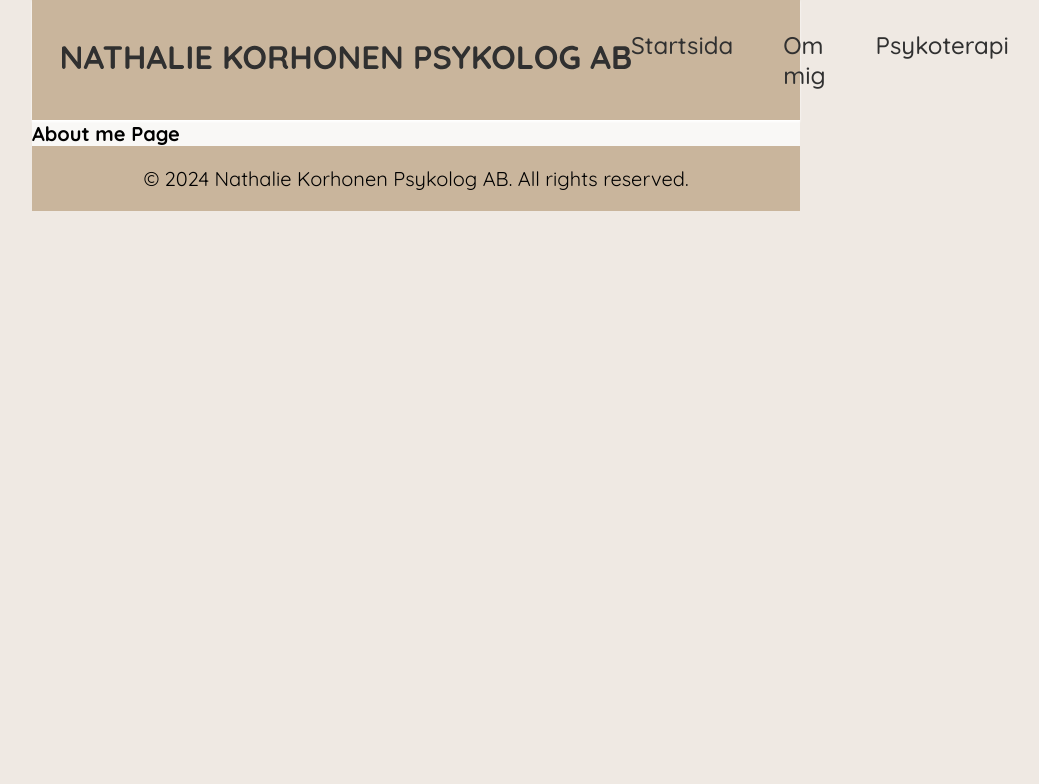
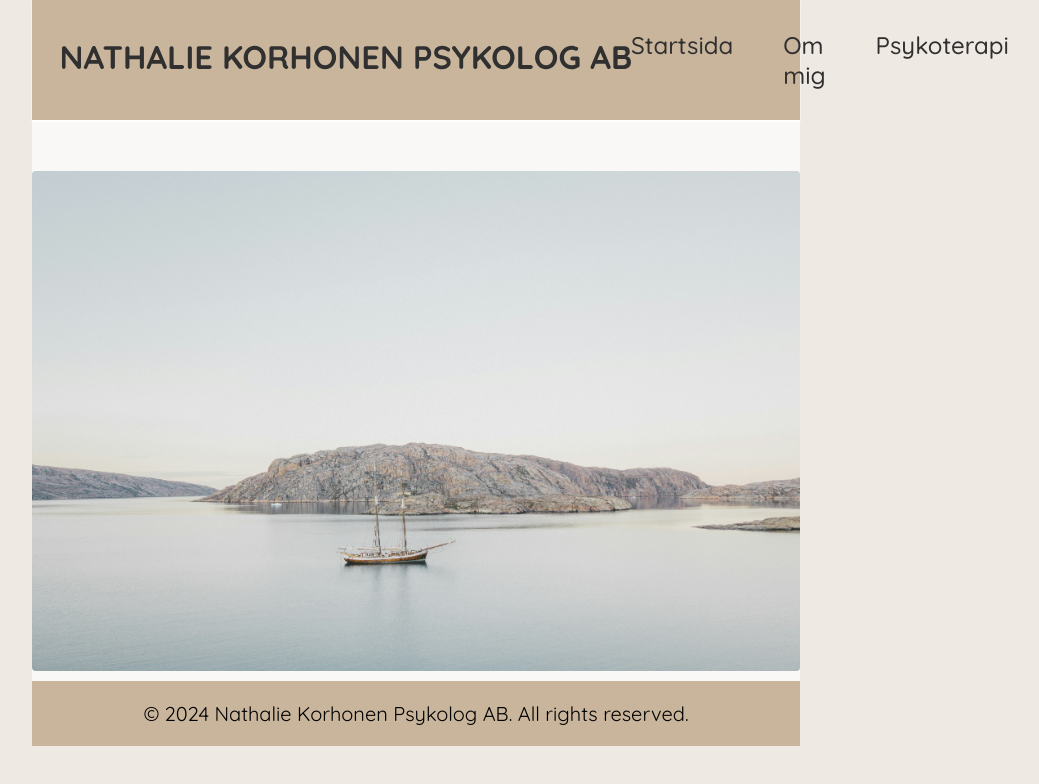
Before and after one commit to DzengiZp/nk-psykolog-ab, a Next.js app in the folder next/: page /aboutme in a window 1280 px wide. Shown: the top 784 px of the page, without its empty margins (224-1263 px from the left). Built offline with nearby package versions, Linux system fonts and the light colour scheme.

Commit message:
Testing aboutme page.

```diff
--- /dev/null
+++ b/next/src/app/aboutme/aboutme.module.css
@@ -0,0 +1,15 @@
+.heroImageSectionContainer {
+	display: flex;
+	justify-content: center;
+	position: relative;
+	/* aspect-ratio: 2.5/1; */
+  height: 500px;
+  aspect-ratio: auto;
+	margin-bottom: 1rem;
+  margin-top: 5rem;
+}
+
+.heroImage {
+	object-fit: cover;
+  border-radius: 4px;
+}
--- a/next/src/app/aboutme/page.tsx
+++ b/next/src/app/aboutme/page.tsx
@@ -1,3 +1,19 @@
+import Image from 'next/image';
+import styles from './aboutme.module.css';
+import HeroImage from '../../../public/ship.jpg';
+
 export default function AboutMePage() {
-    return <h1>About me Page</h1>
+	return (
+		<>
+			<section className={styles.heroImageSectionContainer}>
+				<Image
+					className={styles.heroImage}
+					src={HeroImage}
+					alt='Hero Ship Image'
+					priority
+					fill
+				/>
+			</section>
+		</>
+	);
 }
```
